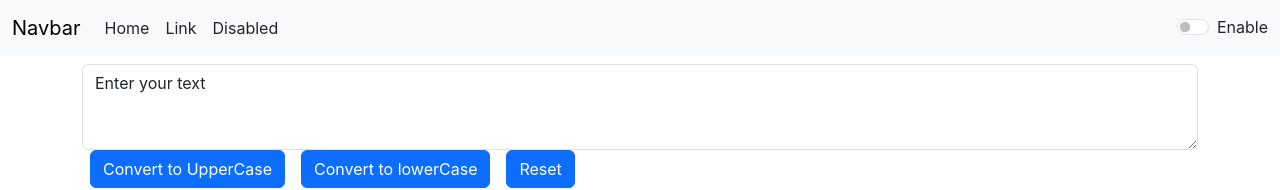
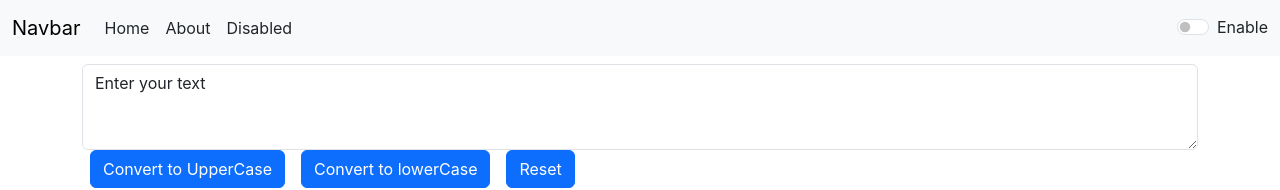
Before and after one commit to FarooqHaiderAlvi/React-, a React (Create React App) app: page / in a window 1280 px wide. Shown: the top 190 px of the page. Built offline with nearby package versions, Linux system fonts and the light colour scheme.

Commit message:
adding routing in app.js file

```diff
--- a/package.json
+++ b/package.json
@@ -8,7 +8,8 @@
     "@testing-library/user-event": "^13.5.0",
     "react": "^18.2.0",
     "react-dom": "^18.2.0",
-    "react-scripts": "5.0.1",
+    "react-router-dom": "^6.11.2",
+    "react-scripts": "^2.1.3",
     "web-vitals": "^2.1.4"
   },
   "scripts": {
--- a/public/index.html
+++ b/public/index.html
@@ -7,11 +7,12 @@
     <meta name="theme-color" content="#000000" />
     <meta
       name="description"
-      content="Web site created using create-react-app"
+      content="TextUtils created using create-react-app"
     />
 
 
     <link rel="apple-touch-icon" href="%PUBLIC_URL%/logo192.png" />
+    <!-- <link rel="apple-touch-icon" href="%PUBLIC_URL%/im1.jpg" /> -->
 
     <link rel="stylesheet" href="https://cdn.jsdelivr.net/npm/bootstrap@5.3.0/dist/css/bootstrap.min.css">
     <!--
@@ -28,7 +29,7 @@
       work correctly both with client-side routing and a non-root public URL.
       Learn how to configure a non-root public URL by running `npm run build`.
     -->
-    <title>React App</title>
+    <title>TextUtils</title>
   </head>
   <body>
     <noscript>You need to enable JavaScript to run this app.</noscript>
--- a/src/App.js
+++ b/src/App.js
@@ -1,9 +1,18 @@
-import React from 'react';
-
+import React, { useCallback, useState } from 'react'
 
 import TextForm from './Components/TextForm';
+import DarkModeNavbar from './Components/DarkModeNavbar';
+import Alert from './Components/Alert';
+import About from './Components/About'
 
-
+import {
+  BrowserRouter as Router,
+  Route,
+  Routes,
+  Link,
+  useRouteMatch,
+  useParams
+} from "react-router-dom";
 
 
 
@@ -11,10 +20,54 @@ import TextForm from './Components/TextForm';
 
 
 export default function App() {
+
+
+  const [mode, setMode] = useState("light");
+  const [color, setColor] = useState("dark");
+
+  const [alert, setAlert] = useState(null);
+
+  const toggleMode = () => {
+
+    if (mode === 'light') {
+      setMode('dark');
+      setColor('white');
+      showAlert("Dark mode has been enabled", "success");
+
+    }
+    else {
+      setMode('light');
+      setColor('black');
+      showAlert("Dark mode has been disabled", "success");
+    }
+  }
+
+  const showAlert = (message, type) => {
+    setAlert({
+      msg: message,
+      type: type
+    }
+
+    )
+  }
+
+
   return (
     <>
+      <Router>
+        <DarkModeNavbar mode={mode} color={color} toggle={toggleMode} />
 
-    <TextForm/>
+        <Alert alrt={alert} />
+
+        <Routes>
+      <Route path="/About" element={<About />} />
+
+
+      <Route path="/" element={<TextForm />} />
+      {/* Other routes */}
+    </Routes>
+      </Router>
+
     </>
   );
 }
--- a/src/Components/DarkModeNavbar.js
+++ b/src/Components/DarkModeNavbar.js
@@ -1,8 +1,11 @@
 import React, { useState } from 'react'
 import PropTypes from 'prop-types';
+import { Link } from 'react-router-dom';
+
 export default function DarkModeNavbar(props) {
     const [mode, setMode] = ('true')
     return (
+
         <nav className={`navbar navbar-expand-lg bg-${props.mode} text-white `}>
             <div className="container-fluid">
                 <a className={`navbar-brand text-${(props.mode==='light'?'black':'white')}`} href="#">Navbar</a>
@@ -12,10 +15,10 @@ export default function DarkModeNavbar(props) {
                 <div className="collapse navbar-collapse" id="navbarSupportedContent">
                     <ul className="navbar-nav me-auto mb-2 mb-lg-0">
                         <li className="nav-item">
-                            <a className={`nav-link active text-${props.color}`} aria-current="page" href="#">Home</a>
+                            <Link className={`nav-link active text-${props.color}`} aria-current="page" to="/">Home</Link>
                         </li>
                         <li className="nav-item">
-                            <a className={`nav-link text-${props.color}`} href="#">Link</a>
+                            <Link className={`nav-link text-${props.color}`} to="./About">About</Link>
                         </li>
 
                         <li className="nav-item">
--- a/src/Components/TextForm.js
+++ b/src/Components/TextForm.js
@@ -1,65 +1,81 @@
-import React ,{useCallback, useState} from 'react'
+import React, { useCallback, useState } from 'react'
 import PropTypes from 'prop-types';
 import DarkModeNavbar from './DarkModeNavbar';
+import About from './About';
 import Alert from './Alert';
+
+// import {
+//     BrowserRouter as Router,
+//     Route,
+//     Routes,
+//     Link,
+//     useRouteMatch,
+//     useParams
+// } from "react-router-dom";
+
+
+
+
 export default function TextForm(props) {
 
-    const [mode,setMode]=useState("light");
-    const [color,setColor]=useState("dark");
+    // const [mode, setMode] = useState("light");
+    // const [color, setColor] = useState("dark");
 
-    const [alert,setAlert]=useState(null);
+    // const [alert, setAlert] = useState(null);
 
 
-    const [text,setText]=useState("Enter your text");
-     const [count,setCount]=useState(0);
+    const [text, setText] = useState("Enter your text");
+    const [count, setCount] = useState(0);
 
-     const reset=()=>{
-        let temp='';
+    const reset = () => {
+        let temp = '';
         console.log('reset handled');
         setText(temp);
     }
 
-    function handleUpperCase(){
+    function handleUpperCase() {
         console.log("click handle is clicked");
-        let newtext=text.toUpperCase();
+        let newtext = text.toUpperCase();
         setText(newtext);
     }
-    const handleLowerCase=()=>{
-        let newtext=text.toLowerCase();
+    const handleLowerCase = () => {
+        let newtext = text.toLowerCase();
         setText(newtext);
     }
-    const letterCaseChange=(event)=>{
+    const letterCaseChange = (event) => {
         setText(event.target.value);
     }
-    const toggleMode=()=>{
+    // const toggleMode = () => {
 
-        if(mode==='light')
-        {
-            setMode('dark');
-            setColor('white');
-            showAlert("Dark mode has been enabled","success");
+    //     if (mode === 'light') {
+    //         setMode('dark');
+    //         setColor('white');
+    //         showAlert("Dark mode has been enabled", "success");
 
-        }
-        else{
-            setMode('light');
-            setColor('black');
-            showAlert("Dark mode has been disabled","success");
-        }
-    }
-     const showAlert=(message,type)=>{
-        setAlert({
-            msg:message,
-            type:type
-        }
+    //     }
+    //     else {
+    //         setMode('light');
+    //         setColor('black');
+    //         showAlert("Dark mode has been disabled", "success");
+    //     }
+    // }
+    // const showAlert = (message, type) => {
+    //     setAlert({
+    //         msg: message,
+    //         type: type
+    //     }
 
-        )
-     }
+    //     )
+    // }
 
     return (
         <>
-        <DarkModeNavbar mode={mode} color={color} toggle={toggleMode}/>
-        <Alert alrt={alert}/>
+
+
+            {/* <DarkModeNavbar mode={mode} color={color} toggle={toggleMode} /> */}
+            {/* <Alert alrt={alert} /> */}
             <div className='container'>
+
 
                 <h1>{props.title}</h1>
                 <div className="form-group">
@@ -78,6 +94,12 @@ export default function TextForm(props) {
 
             </div>
 
+
+
+
+
+
+
         </>
     )
 }
```
Also changed, not shown: public/im1.jpg (added), 1 other file (tests, documents, lock files or other folders). Lines whose indentation alone changed are shown as unchanged.
